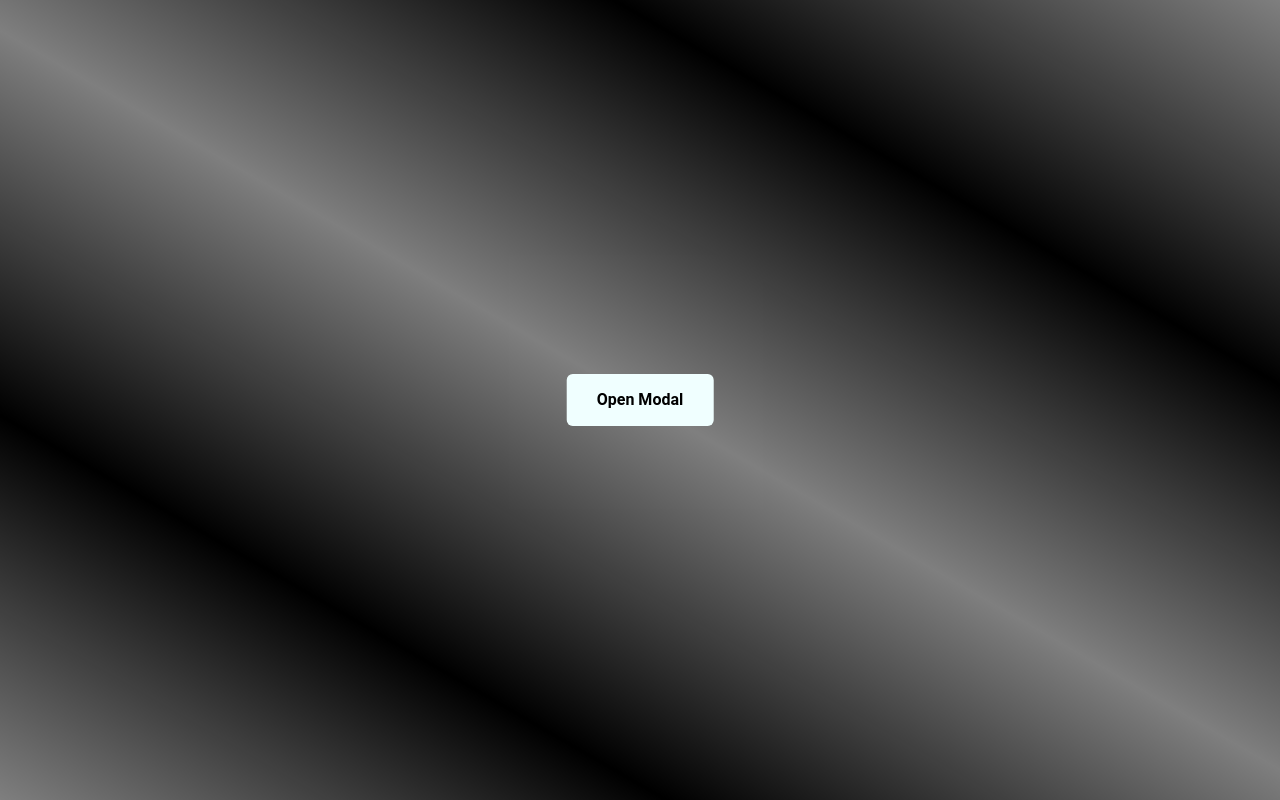
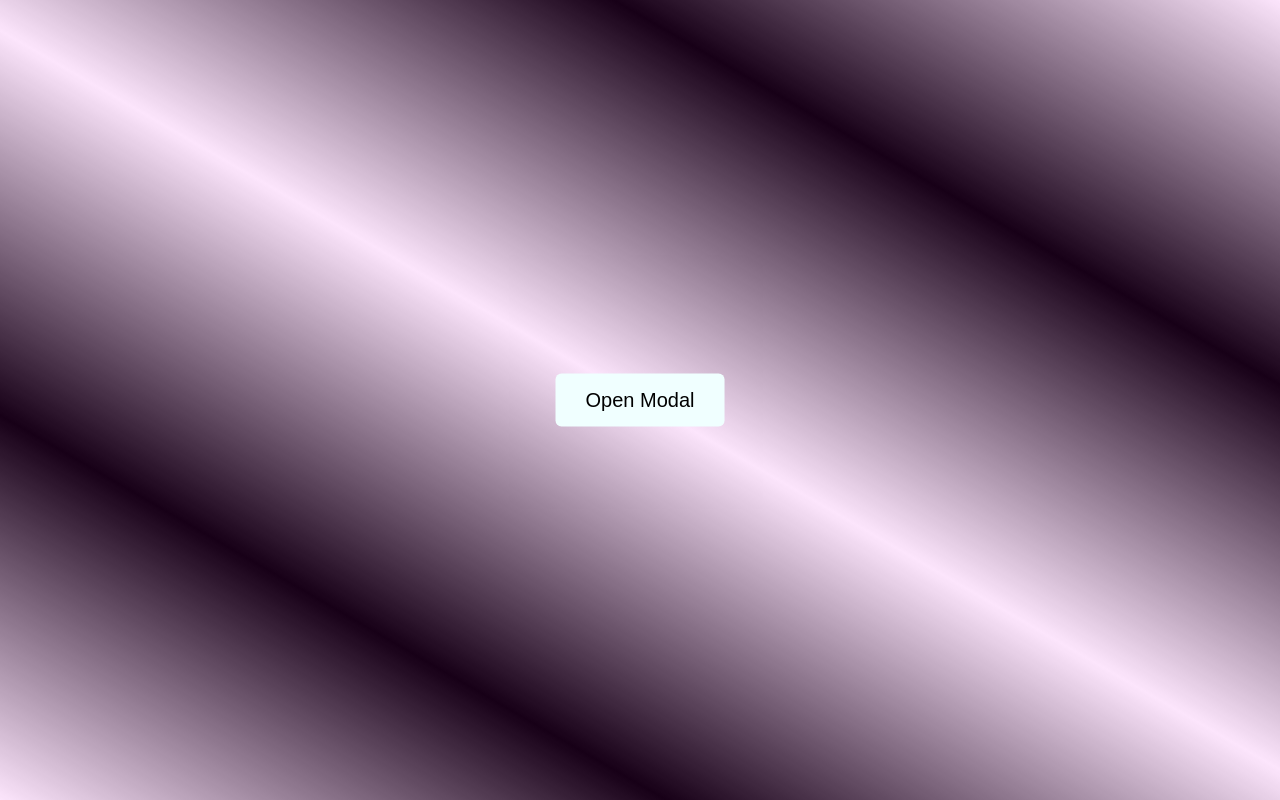
Before and after one commit to webcodeshubham/reactjs2024, a React (Vite) app: page / in a window 1280 px wide. Built offline with nearby package versions, Linux system fonts and the light colour scheme.

Commit message:
react modal component created

```diff
--- a/src/App.jsx
+++ b/src/App.jsx
@@ -1,7 +1,8 @@
 import SCSS from "./App.module.scss";
 // import VanillaDropdown from "./components/Dropdown/VanillaDropdown";
 // import ReactDropdown from "./components/Dropdown/ReactDropdown";
-import VanillaModal from "./components/Modal/VanillaModal";
+// import VanillaModal from "./components/Modal/VanillaModal";
+import ReactModal from "./components/Modal/ReactModal";
 
 // ? Arrow Functions
 const App = () => {
@@ -11,7 +12,8 @@ const App = () => {
         {/* <h1>Hello! Everyone</h1> */}
         {/* <VanillaDropdown /> */}
         {/* <ReactDropdown /> */}
-        <VanillaModal />
+        {/* <VanillaModal /> */}
+        <ReactModal />
       </div>
     </>
   );
--- /dev/null
+++ b/src/components/Modal/ReactModal.jsx
@@ -0,0 +1,48 @@
+import { useState, useEffect } from "react";
+import SCSS from "./ReactModal.module.scss";
+
+const ReactModal = () => {
+  const [showModal, setShowModal] = useState(false);
+
+  // const body = document.querySelector("body");
+  // body.addEventListener("click", () => {
+  //   setShowModal(!showModal);
+  // });
+
+  useEffect(() => {
+    const Overlay = document.querySelector(`.${SCSS.overlayScreen}`);
+    Overlay.addEventListener("click", () => {
+      setShowModal(false);
+    });
+  }, [showModal]);
+
+  return (
+    <>
+      <div className={`${SCSS.modalContainer}`}>
+        <button
+          className={`${SCSS.openModalBtn}`}
+          onClick={() => setShowModal(!showModal)}
+        >
+          Open Modal
+        </button>
+        <div className={`${SCSS.overlayScreen}`}></div>
+        <div className={`${SCSS.modal} ${showModal ? SCSS.show : ""}`}>
+          <h1 className={`${SCSS.modalHeading}`}>Modal</h1>
+          <p className={`${SCSS.modalDesc}`}>
+            Soon…But Not Quite Yet discovery+ is not yet available in this
+            location. We can’t wait to bring discovery+ to your part of the
+            world!
+          </p>
+          <button
+            className={`${SCSS.closeModalBtn}`}
+            onClick={() => setShowModal(!showModal)}
+          >
+            Close Modal
+          </button>
+        </div>
+      </div>
+    </>
+  );
+};
+
+export default ReactModal;
--- /dev/null
+++ b/src/components/Modal/ReactModal.module.scss
@@ -0,0 +1,67 @@
+.modalContainer {
+  position: relative;
+  width: 100%;
+  height: 100%;
+  .openModalBtn {
+    padding: 15px 30px;
+    border-radius: 6px;
+    border: none;
+    outline: none;
+    cursor: pointer;
+    background-color: azure;
+    position: fixed;
+    top: 50%;
+    left: 50%;
+    transform: translate(-50%, -50%);
+    z-index: 2;
+    font-size: 20px;
+    &:hover {
+      background-color: black;
+      color: azure;
+    }
+  }
+  .overlayScreen {
+    position: fixed;
+    top: 0;
+    left: 0;
+    width: 100%;
+    height: 100%;
+    z-index: 1;
+    background-color: rgba(222, 0, 222, 0.1);
+  }
+  .modal {
+    position: fixed;
+    top: 50%;
+    left: 50%;
+    transform: translate(-50%, -50%);
+    z-index: 3;
+    text-align: center;
+    padding: 10px 25px;
+    background-color: rgb(153, 50, 204, 1);
+    border-radius: 10px;
+    box-shadow: 0 4px 8px 0 rgba(0, 0, 0, 0.2), 0 6px 20px 0 rgba(0, 0, 0, 0.19);
+    display: none;
+    &.show {
+      display: block;
+    }
+    > * {
+      margin: 10px 0;
+      &:last-child {
+        margin-top: 20px;
+      }
+    }
+    .closeModalBtn {
+      padding: 15px 30px;
+      border-radius: 6px;
+      border: none;
+      outline: none;
+      cursor: pointer;
+      background-color: azure;
+      font-size: 16px;
+      &:hover {
+        background-color: black;
+        color: azure;
+      }
+    }
+  }
+}
```
